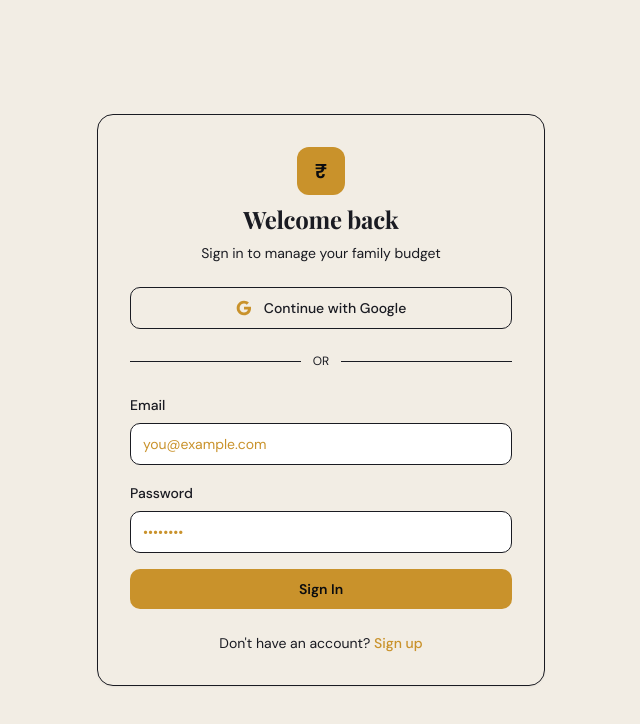
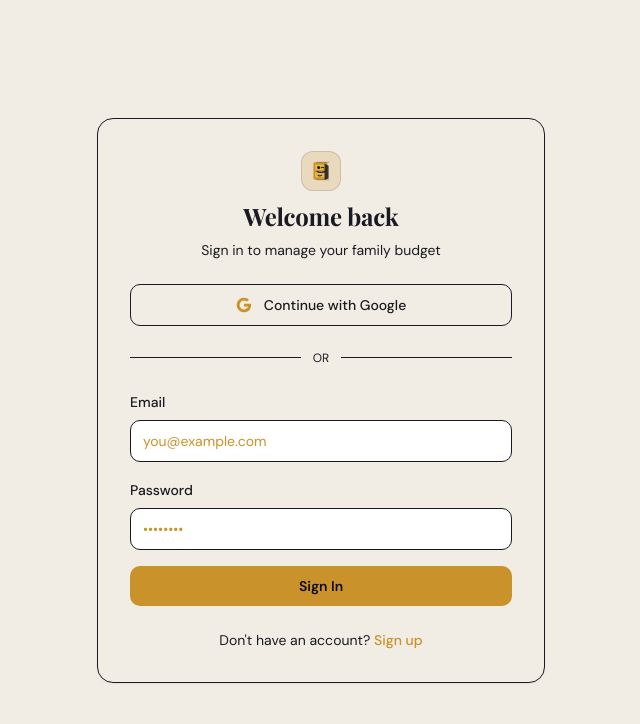
Before and after one commit to VijayMunusamy22/doomsaver, a Next.js app: page /login in a window 1280 px wide. Shown: the top 724 px of the page, without its empty margins (319-959 px from the left). Built offline with nearby package versions, Linux system fonts and the light colour scheme; a web font is replaced by a local one.

Commit message:
icons add up

```diff
--- a/app/auth/login/page.tsx
+++ b/app/auth/login/page.tsx
@@ -5,6 +5,7 @@ import { signIn } from 'next-auth/react'
 import { useRouter } from 'next/navigation'
 import Link from 'next/link'
 import { content } from '@/lib/content'
+import { BrandLogo } from '@/components/brand/brand-logo'
 
 export default function LoginPage() {
   const router = useRouter()
@@ -43,8 +44,8 @@ export default function LoginPage() {
     <div className="min-h-screen flex items-center justify-center bg-background p-4 page-enter">
       <div className="w-full max-w-md bg-card rounded-2xl shadow-sm border p-8 space-y-6">
         <div className="text-center space-y-2">
-          <div className="inline-flex items-center justify-center w-12 h-12 bg-primary rounded-xl">
-            <span className="text-primary-foreground text-xl font-bold">₹</span>
+          <div className="inline-flex justify-center">
+            <BrandLogo iconOnly />
           </div>
           <h1 className="text-2xl font-bold text-foreground">{content.auth.login.title}</h1>
           <p className="text-sm text-muted-foreground">{content.auth.login.subtitle}</p>
--- a/app/auth/register/page.tsx
+++ b/app/auth/register/page.tsx
@@ -5,6 +5,7 @@ import { signIn } from 'next-auth/react'
 import { useRouter } from 'next/navigation'
 import Link from 'next/link'
 import { content } from '@/lib/content'
+import { BrandLogo } from '@/components/brand/brand-logo'
 
 export default function RegisterPage() {
   const router = useRouter()
@@ -38,8 +39,8 @@ export default function RegisterPage() {
     <div className="min-h-screen flex items-center justify-center bg-background p-4 page-enter">
       <div className="w-full max-w-md bg-card rounded-2xl shadow-sm border p-8 space-y-6">
         <div className="text-center space-y-2">
-          <div className="inline-flex items-center justify-center w-12 h-12 bg-primary rounded-xl">
-            <span className="text-primary-foreground text-xl font-bold">₹</span>
+          <div className="inline-flex justify-center">
+            <BrandLogo iconOnly />
           </div>
           <h1 className="text-2xl font-bold text-foreground">{content.auth.register.title}</h1>
           <p className="text-sm text-muted-foreground">{content.auth.register.subtitle}</p>
--- a/app/layout.tsx
+++ b/app/layout.tsx
@@ -12,6 +12,11 @@ const playfair = Playfair_Display({ subsets: ['latin'], variable: '--font-headin
 export const metadata: Metadata = {
   title: content.meta.title,
   description: content.meta.description,
+  icons: {
+    icon: '/favicon.ico',
+    shortcut: '/favicon.ico',
+    apple: '/favicon.ico',
+  },
 }
 
 export default function RootLayout({ children }: { children: React.ReactNode }) {
--- a/app/onboarding/page.tsx
+++ b/app/onboarding/page.tsx
@@ -4,6 +4,7 @@ import { useEffect, useState } from 'react'
 import { useRouter } from 'next/navigation'
 import { useSession } from 'next-auth/react'
 import { content } from '@/lib/content'
+import { BrandLogo } from '@/components/brand/brand-logo'
 
 type Step = 'choose' | 'create' | 'join'
 
@@ -67,8 +68,8 @@ export default function OnboardingPage() {
     <div className="min-h-screen flex items-center justify-center bg-background p-4 page-enter">
       <div className="w-full max-w-lg bg-card rounded-2xl shadow-sm border p-8 space-y-6">
         <div className="text-center">
-          <div className="inline-flex items-center justify-center w-12 h-12 bg-primary rounded-xl mb-3">
-            <span className="text-primary-foreground text-xl font-bold">₹</span>
+          <div className="inline-flex justify-center mb-3">
+            <BrandLogo iconOnly />
           </div>
           <h1 className="text-2xl font-bold text-foreground">{content.onboarding.title}</h1>
           <p className="text-sm text-muted-foreground mt-1">{content.onboarding.subtitle}</p>
--- /dev/null
+++ b/components/brand/brand-logo.tsx
@@ -0,0 +1,54 @@
+import { cn } from '@/lib/utils'
+
+interface BrandLogoProps {
+  className?: string
+  iconOnly?: boolean
+  compact?: boolean
+  withTagline?: boolean
+}
+
+export function BrandLogo({
+  className,
+  iconOnly = false,
+  compact = false,
+  withTagline = true,
+}: BrandLogoProps) {
+  return (
+    <div className={cn('flex items-center gap-3', compact && 'gap-2.5', className)}>
+      <span className={cn('relative inline-flex h-10 w-10 items-center justify-center rounded-xl border border-foreground/15 bg-primary/20', compact && 'h-9 w-9')}>
+        <svg
+          viewBox="0 0 48 48"
+          className="h-7 w-7"
+          aria-hidden
+          fill="none"
+          xmlns="http://www.w3.org/2000/svg"
+        >
+          <rect x="11" y="9" width="24" height="30" rx="3" fill="#C9922B" />
+          <path d="M14 13h18v22H14z" fill="#E8B84B" />
+          <path d="M12 22h22v4H12z" fill="#C9922B" />
+          <path d="M30 11l7 4v22l-7 2z" fill="#1A1B22" opacity="0.85" />
+          <circle cx="20" cy="18" r="2.6" fill="#1A1B22" />
+          <path d="M24.5 18.5c1.2-1.3 3.1-1.3 4.4 0" stroke="#1A1B22" strokeWidth="1.8" strokeLinecap="round" />
+          <path d="M19 31.2c1.7 1.6 4.4 1.6 6.1 0" stroke="#1A1B22" strokeWidth="1.8" strokeLinecap="round" />
+          <path d="M17.3 25c2.7 2.1 10.7 2.1 13.4 0" stroke="#1A1B22" strokeWidth="2" strokeLinecap="round" />
+          <path d="M16 9h22" stroke="#1A1B22" strokeWidth="1.5" opacity="0.35" />
+          <path d="M16 39h22" stroke="#1A1B22" strokeWidth="1.5" opacity="0.35" />
+        </svg>
+      </span>
+      {!iconOnly && (
+        <span className="leading-tight">
+          <span className={cn('block text-base font-semibold text-foreground', compact && 'text-sm')}>
+            DoomSaver
+          </span>
+          {withTagline && (
+            <span
+              className={cn('block text-[11px] text-muted-foreground', compact && 'text-[10px]')}
+            >
+              Family Budget Planner
+            </span>
+          )}
+        </span>
+      )}
+    </div>
+  )
+}
--- a/components/nav/sidebar.tsx
+++ b/components/nav/sidebar.tsx
@@ -6,6 +6,7 @@ import { signOut } from 'next-auth/react'
 import { LayoutDashboard, Wallet, FolderKanban, Users, LogOut } from 'lucide-react'
 import { content } from '@/lib/content'
 import { emitRouteLoadingStart } from '@/components/nav/route-progress'
+import { BrandLogo } from '@/components/brand/brand-logo'
 
 const navItems = [
   { href: '/dashboard', icon: LayoutDashboard, label: content.nav.items.dashboard },
@@ -25,12 +26,7 @@ export function Sidebar({ user }: Props) {
     <aside className="w-60 flex-shrink-0 bg-card border-r flex flex-col">
       {/* Logo */}
       <div className="h-16 flex items-center px-6 border-b">
-        <div className="flex items-center gap-2.5">
-          <div className="w-8 h-8 bg-primary rounded-lg flex items-center justify-center">
-            <span className="text-primary-foreground font-bold text-sm">₹</span>
-          </div>
-          <span className="font-bold text-foreground">{content.nav.brand}</span>
-        </div>
+        <BrandLogo compact withTagline={false} />
       </div>
 
       {/* Nav */}
--- a/components/ui/loaders.tsx
+++ b/components/ui/loaders.tsx
@@ -1,9 +1,11 @@
 import { Skeleton } from '@/components/ui/skeleton'
+import { BrandLogo } from '@/components/brand/brand-logo'
 
 export function FullScreenLoader() {
   return (
     <div className="min-h-screen bg-background grid place-items-center page-enter">
       <div className="flex flex-col items-center gap-4">
+        <BrandLogo iconOnly />
         <div className="relative h-10 w-10">
           <span className="absolute inset-0 rounded-full border-2 border-primary/25" />
           <span className="absolute inset-0 rounded-full border-2 border-transparent border-t-primary loader-spin" />
--- a/lib/content.json
+++ b/lib/content.json
@@ -1,10 +1,10 @@
 {
   "meta": {
-    "title": "FamilyBudget — ₹",
-    "description": "Plan and track your family finances together"
+    "title": "DoomSaver",
+    "description": "Plan and track your family finances together with DoomSaver"
   },
   "nav": {
-    "brand": "FamilyBudget",
+    "brand": "DoomSaver",
     "items": {
       "dashboard": "Dashboard",
       "income": "Income",
```
Also changed, not shown: 1 other file (tests, documents, lock files or other folders).
